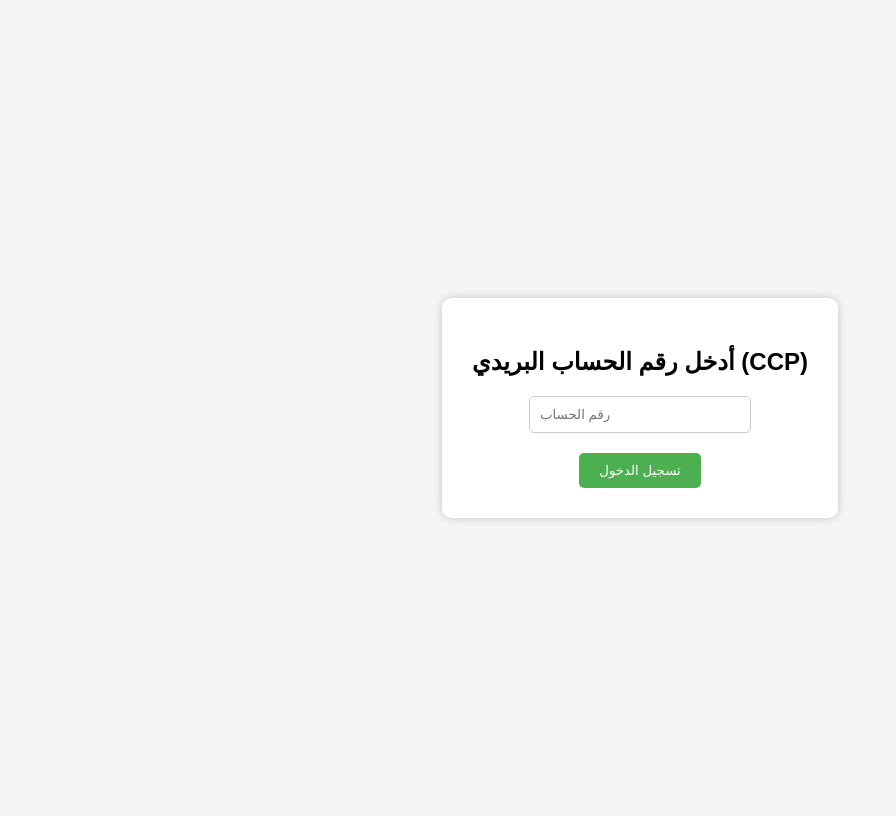
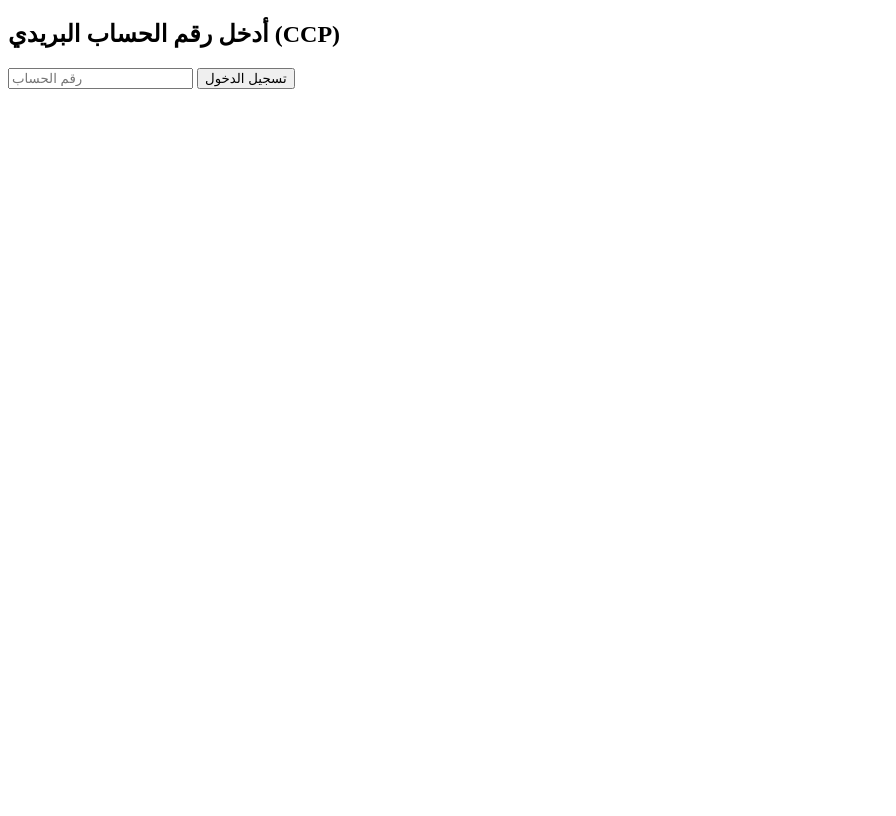
Before and after one commit to hocinebno3131-source/flask_app, a Flask app: template templates/verify_account.html in a window 1280 px wide. Shown: the whole page, without its empty margins (0-896 px from the left). After the commit the page ends 89 px from the top, so only its background shows below. Run offline with Flask 3, Linux system fonts and the light colour scheme; the template is opened without the code that fills it, so the values that code supplies are empty.

Commit message:
Update verify_account.html

```diff
--- a/templates/verify_account.html
+++ b/templates/verify_account.html
@@ -3,59 +3,17 @@
 <head>
     <meta charset="UTF-8">
     <title>التحقق من رقم الحساب</title>
-    <style>
-        body {
-            font-family: Arial, sans-serif;
-            background-color: #f5f5f5;
-            display: flex;
-            justify-content: center;
-            align-items: center;
-            height: 100vh;
-        }
-        .container {
-            background-color: white;
-            padding: 30px;
-            border-radius: 10px;
-            box-shadow: 0 0 10px rgba(0,0,0,0.2);
-            text-align: center;
-        }
-        input[type="text"] {
-            padding: 10px;
-            width: 200px;
-            margin-bottom: 20px;
-            border-radius: 5px;
-            border: 1px solid #ccc;
-        }
-        button {
-            padding: 10px 20px;
-            border: none;
-            background-color: #4CAF50;
-            color: white;
-            border-radius: 5px;
-            cursor: pointer;
-        }
-        button:hover {
-            background-color: #45a049;
-        }
-        .message {
-            color: red;
-            margin-bottom: 15px;
-        }
-    </style>
 </head>
 <body>
-    <div class="container">
     <h2>أدخل رقم الحساب البريدي (CCP)</h2>
 
     {% if message %}
-            <div class="message">{{ message }}</div>
+        <p style="color:red;">{{ message }}</p>
     {% endif %}
 
     <form method="POST" action="/verify_account">
         <input type="text" name="ccp" placeholder="رقم الحساب">
-            <br>
         <button type="submit">تسجيل الدخول</button>
     </form>
-    </div>
 </body>
 </html>
```
Lines whose indentation alone changed are shown as unchanged.
